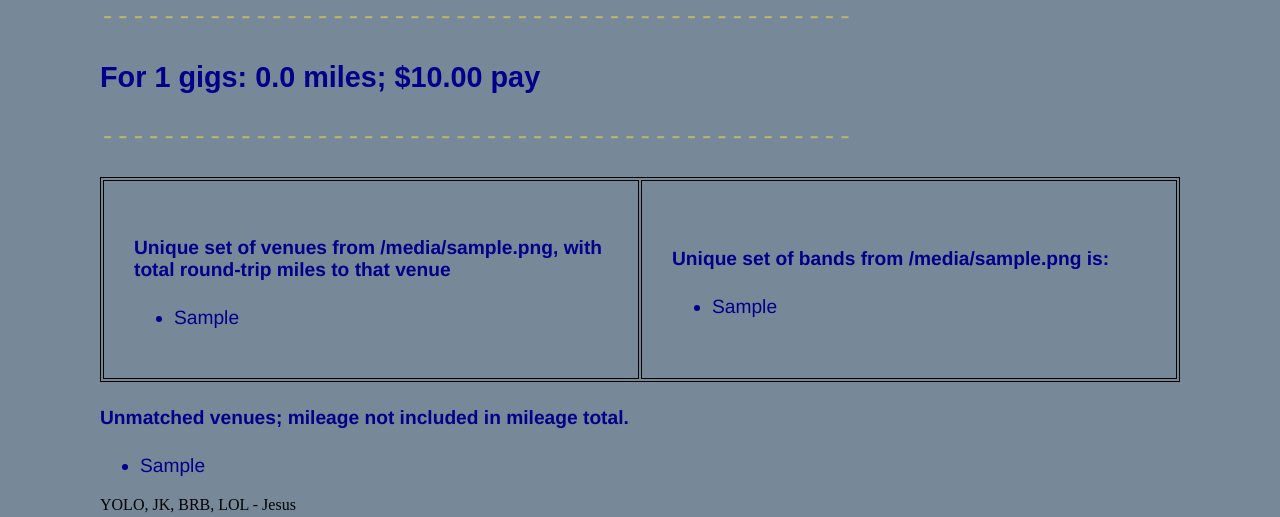
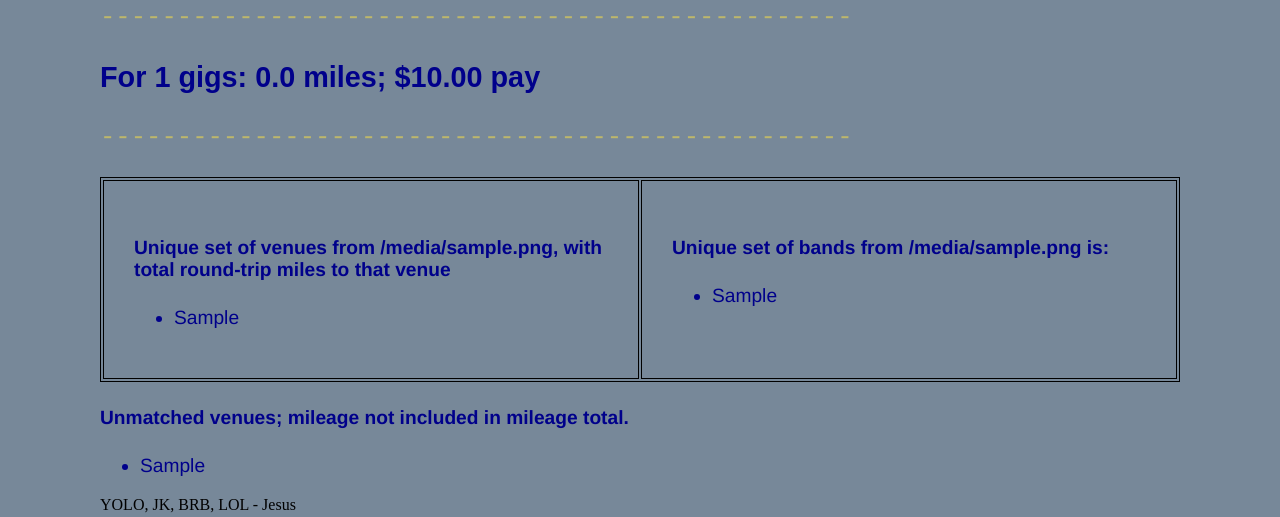
Before and after one commit to stuarth-inova/gig-mileage-and-pay, a Flask app: template templates/summary.html in a window 1280 px wide. Shown: the part 300-817 px from the top of the page. Run offline with Flask 2, Linux system fonts and the light colour scheme; the template is opened without the code that fills it: most values are stand-ins (such as "Sample title", 1, 10 or a date in 2020).

Commit message:
Eric figured how to fix the table output!

```diff
--- a/static/style2.css
+++ b/static/style2.css
@@ -31,6 +31,7 @@ p  {
   border: 1px solid black;
   font-family: arial;
   color: DarkBlue;
+  vertical-align: top;
 }
 
 HeaderImage {
```
